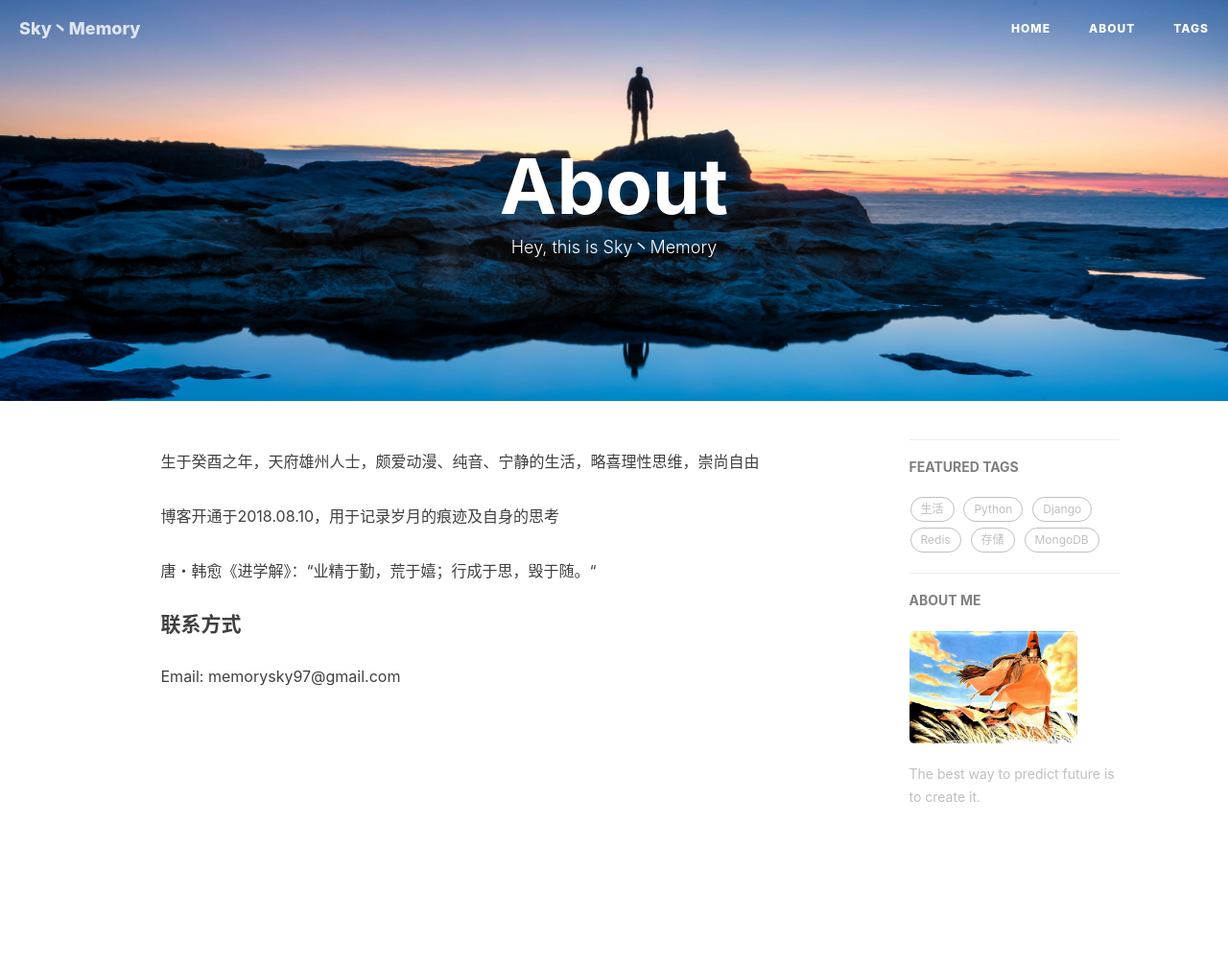
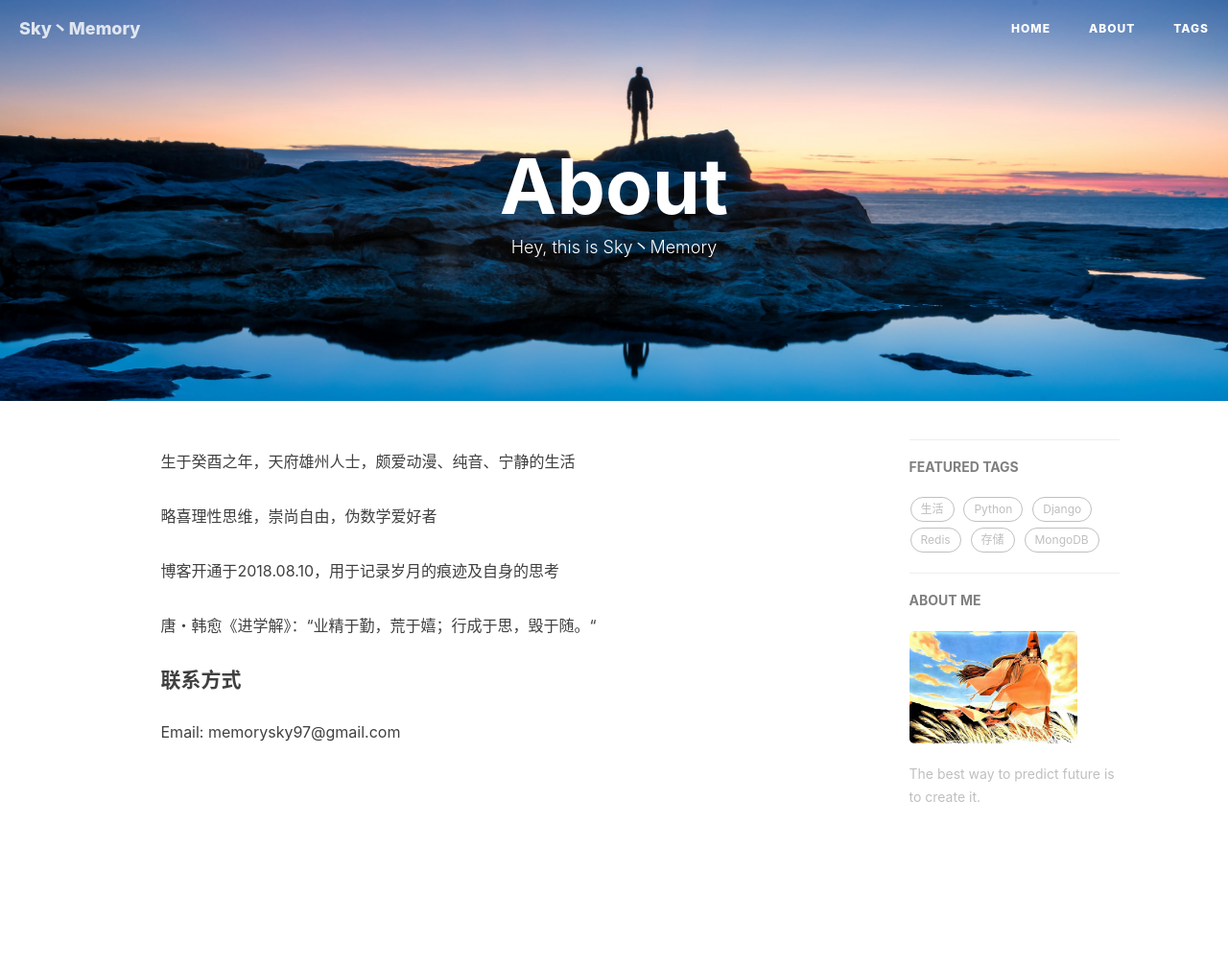
Before and after one commit to Skymemory/Skymemory.github.io, a Jekyll site: the page built from about.html, in a window 1280 px wide. Shown: the whole page at 96% size. Built offline with Jekyll 4.4.1, drawn with Linux system fonts in a browser that asks for light colours; nearby versions of some CDN libraries; comment, search, counter and statistics services are not loaded.

Commit message:
Update about.

```diff
--- a/about.html
+++ b/about.html
@@ -7,7 +7,8 @@ header-img: "img/about-bg.webp"
 
 
 <div class="zh post-container">
-    <p>生于癸酉之年，天府雄州人士，颇爱动漫、纯音、宁静的生活，略喜理性思维，崇尚自由</p>
+    <p>生于癸酉之年，天府雄州人士，颇爱动漫、纯音、宁静的生活</p>
+    <p>略喜理性思维，崇尚自由，伪数学爱好者</p>
     <p>博客开通于2018.08.10，用于记录岁月的痕迹及自身的思考</p>
     <p>唐・韩愈《进学解》：“业精于勤，荒于嬉；行成于思，毁于随。“</p>
     <h4>联系方式</h4>
```
